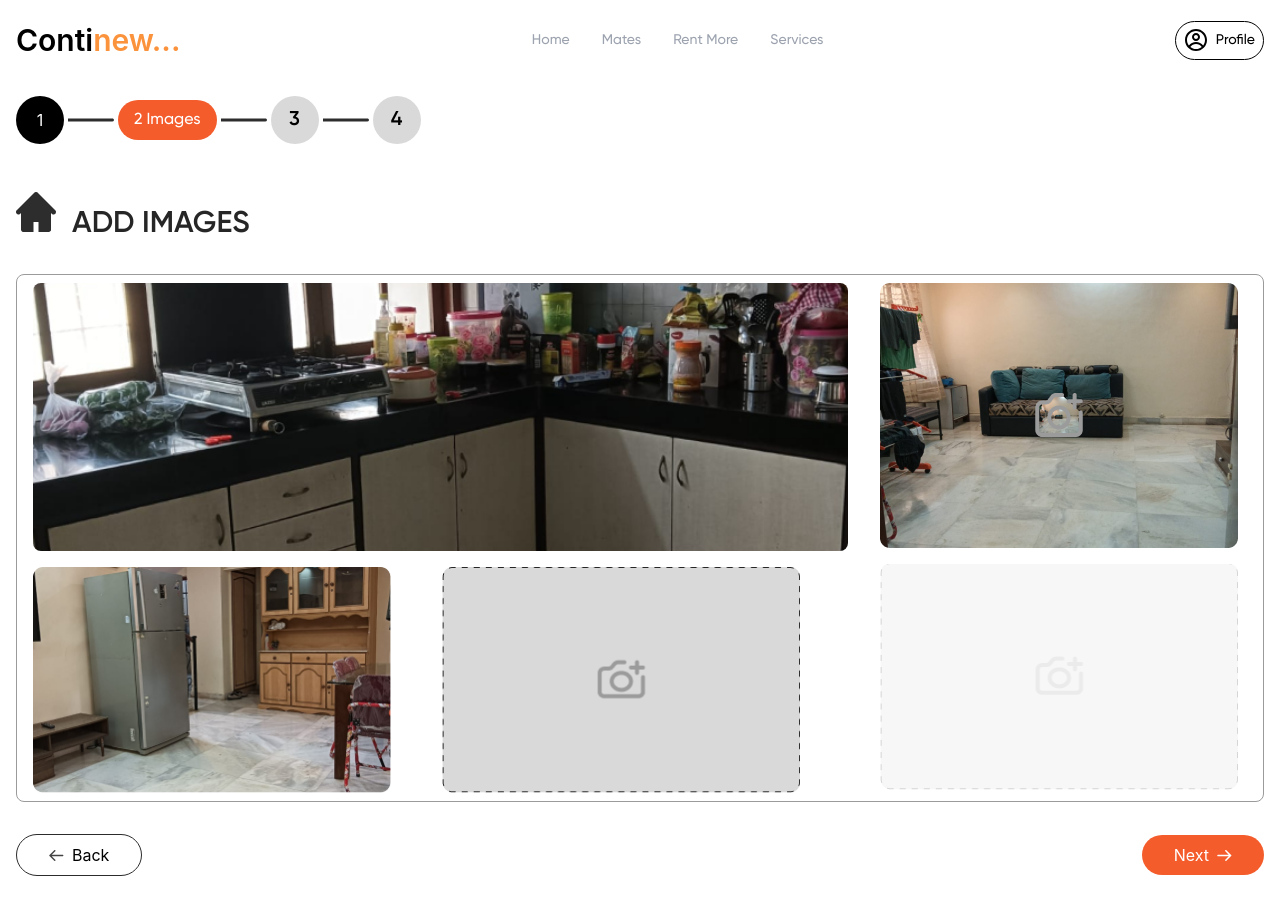
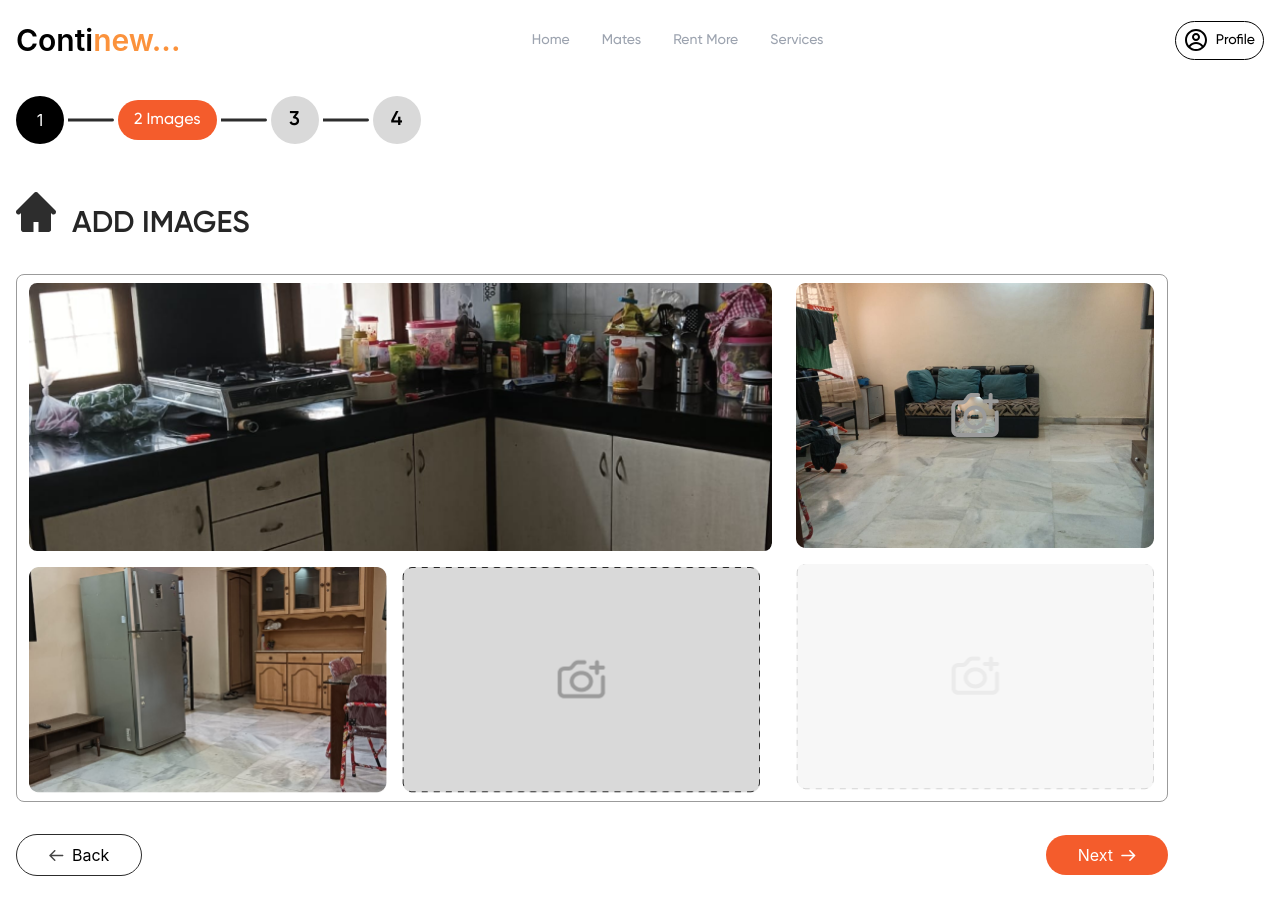
Before and after one commit to harshwarghade22/Mini-Project, a React (Vite) app: page /addImage in a window 1280 px wide. Shown: the top 914 px of the page. Built offline with nearby package versions, Linux system fonts and the light colour scheme.

Commit message:
details page modified

```diff
--- a/src/components/Card.jsx
+++ b/src/components/Card.jsx
@@ -32,7 +32,7 @@ function Card({ data }) {
       /> */}
       <div
         style={{ backgroundImage: `url(${carousel[currentIndx].url})` }}
-        className="w-full  h-[260px]  border border-gray-400 rounded-lg  bg-center bg-cover flex justify-end items-end rounded-xl"
+        className="w-full  h-[260px]  border border-gray-400   bg-center bg-cover flex justify-end items-end rounded-xl"
       >
         <div className=" w-full text-3xl flex justify-between items-center text-white opacity-60 px-4 mb-4">
           <IoIosArrowDropleftCircle
--- a/src/components/Listing_steps/Hero1.jsx
+++ b/src/components/Listing_steps/Hero1.jsx
@@ -43,14 +43,14 @@ const Hero1 = () => {
         </h1>
       </div>
 
-      <div className="grid lg:grid-cols-12 gap-4 border rounded-lg border-[#9B9B9B] pl-4 py-2 my-8 ">
-        <div className="lg:col-span-8 md:col-span-6  col-span-full grid-rows-2 lg:px-0 px-4 ">
+      <div className="max-w-6xl grid lg:grid-cols-12 gap-4 border rounded-lg border-[#9B9B9B] px-2 py-2 my-8 ">
+        <div className="lg:col-span-8 md:col-span-6  col-span-full grid-rows-2 lg:px-1 px-4">
           <img
             className="rounded-lg md:w-full md:h-[268px] sm:w-[628px] sm:h-[268px]  md:object-cover object-scale-down lg:mb-4 md:mb-8 "
             src={item1}
             alt=""
           />
-          <div className="grid grid-cols-2 lg:gap-1  md:gap-2 gap-4">
+          <div className="grid grid-cols-2 lg:gap-1  md:gap-2 gap-2">
             <img
               className="rounded-lg lg:w-[358px] lg:h-[226px] md:w-[358px] md:h-[226px] sm:w-[358px] sm:h-[196px] w-[200px] h-[178px] md:object-cover object-scale-down"
               src={item2}
@@ -65,7 +65,7 @@ const Hero1 = () => {
           </div>
         </div>
 
-        <div className="lg:col-span-4 md:col-span-6 col-span-full  grid grid-cols-2 lg:gap-0 md:gap-2 gap-4 lg:grid-cols-1  lg:pr-0 px-4 lg:my-0 my-8">
+        <div className="lg:col-span-4 md:col-span-6 col-span-full  grid grid-cols-2 lg:gap-0 md:gap-2 gap-4 lg:grid-cols-1  lg:px-1 px-4 lg:my-0 md:my-8 my-2">
           <img
             className="rounded-lg lg:w-[358px] lg:h-[265px] md:w-[358px] md:h-[226px] sm:w-[358px] sm:h-[196px] w-[200px] h-[178px] mb-3 md:object-cover object-scale-down"
             src={item3}
@@ -79,7 +79,7 @@ const Hero1 = () => {
         </div>
       </div>
 
-      <div className="flex justify-between items-center my-8">
+      <div className="max-w-6xl flex justify-between items-center my-8">
         <button className="px-8 py-2 border-[#2C2C2C] border rounded-full flex justify-center items-center gap-2">
           <img src={arrow2} alt="" />
           Back
--- a/src/components/Listing_steps/SelectAmmenitiesIcons.jsx
+++ b/src/components/Listing_steps/SelectAmmenitiesIcons.jsx
@@ -1,4 +1,4 @@
-import React from 'react'
+import React from "react";
 import {
   fridge,
   layer1,
@@ -14,8 +14,8 @@ import {
 
 const SelectAmmenitiesIcons = () => {
   return (
-    <div className="icons max-w-5xl md:my-4 bg-[#F3F5F7] p-2">
-    <h1 className="text-xl font-gilroy_semi_bold text-[#434343] mt-8 mb-4">
+    <div className="icons max-w-5xl md:my-4 bg-[#F3F5F7] p-4 my-4">
+      <h1 className="text-xl font-gilroy_semi_bold text-[#434343] sm:my-4 sm:mt-0 mt-4 mb-8 ">
         Select Ammenities
       </h1>
       <div className="flex flex-wrap  items-center gap-8 ">
@@ -89,7 +89,7 @@ const SelectAmmenitiesIcons = () => {
         </div>
       </div>
     </div>
-  )
-}
+  );
+};
 
-export default SelectAmmenitiesIcons
+export default SelectAmmenitiesIcons;
--- a/src/components/Listing_steps/SelectFeatureIcon.jsx
+++ b/src/components/Listing_steps/SelectFeatureIcon.jsx
@@ -1,16 +1,10 @@
 import React from "react";
-import {
-
-  icon7,
-  icon8,
-  icon9,
-  icon10,
-} from "../mateDetails/Icons";
+import { icon7, icon8, icon9, icon10 } from "../mateDetails/Icons";
 
 const SelectFeatureIcon = () => {
   return (
-    <div className="max-w-2xl md:my-4 my-6 bg-[#F3F5F7] p-2 ">
-      <h1 className="text-xl font-gilroy_semi_bold text-[#434343] mt-8 mb-4">
+    <div className="max-w-2xl md:my-4 my-6 bg-[#F3F5F7] p-4 ">
+      <h1 className="text-xl font-gilroy_semi_bold text-[#434343] sm:my-4 sm:mt-0 mt-4 mb-8 ">
         Select Features
       </h1>
       <div className="flex flex-wrap  items-center gap-8 ">
```
Lines whose indentation alone changed are shown as unchanged.
